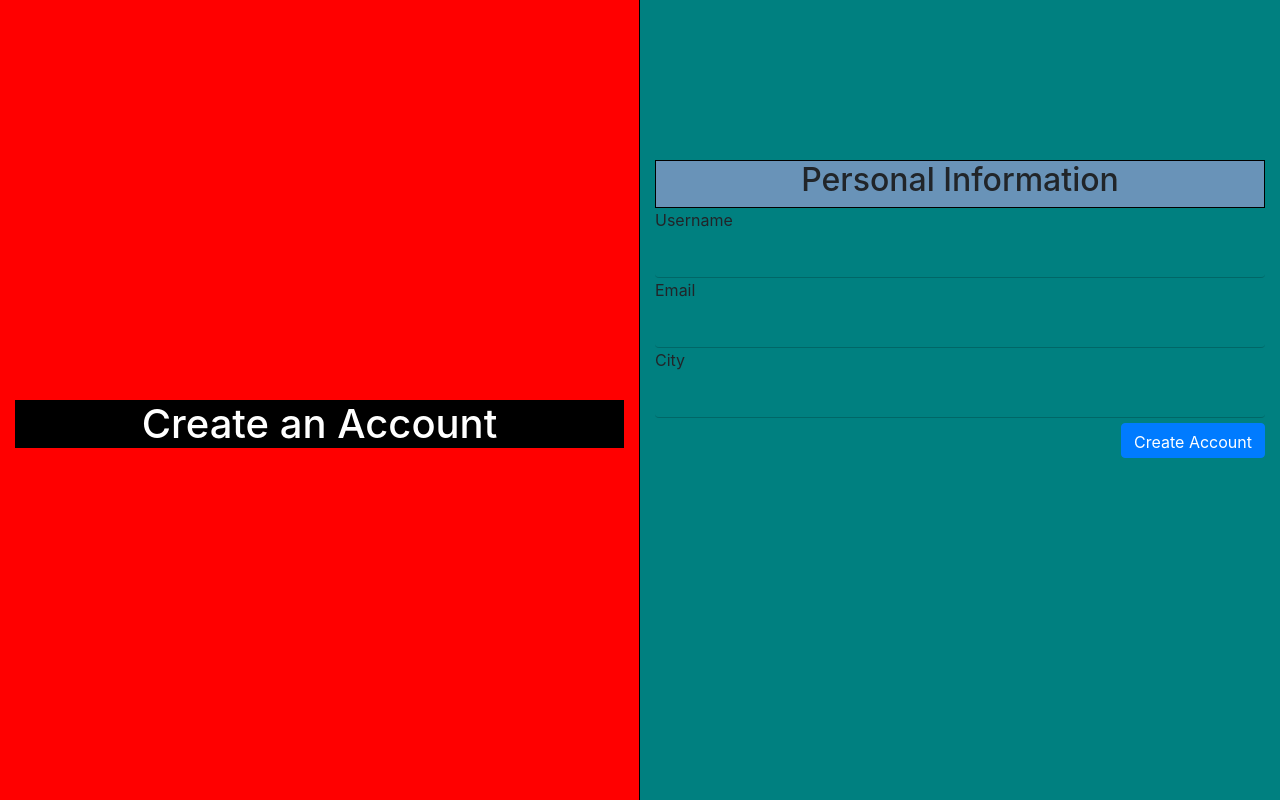
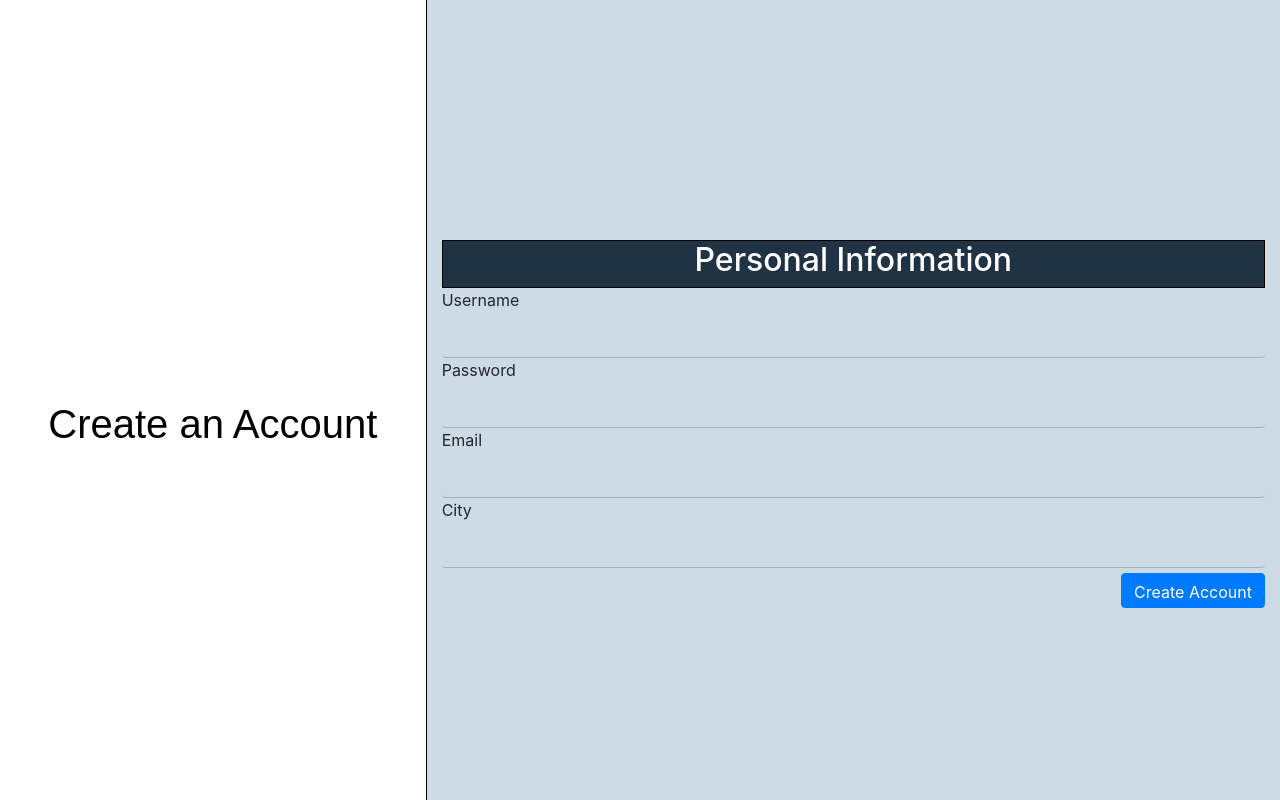
Before and after one commit to maldrete/XTrails, an Angular app in the folder ngXTrails/: page / in a window 1280 px wide. Built offline with nearby package versions, Linux system fonts and the light colour scheme.

Commit message:
added forms module and ng form to register component

```diff
--- a/ngXTrails/src/app/app.module.ts
+++ b/ngXTrails/src/app/app.module.ts
@@ -4,6 +4,7 @@ import { AppComponent } from './app.component';
 import { HttpClientModule } from '@angular/common/http';
 import { AuthService } from './services/auth.service';
 import { RegisterComponent } from './components/register/register.component';
+import { FormsModule } from '@angular/forms';
 
 @NgModule({
   declarations: [
@@ -13,6 +14,7 @@ import { RegisterComponent } from './components/register/register.component';
   imports: [
     BrowserModule,
     HttpClientModule,
+    FormsModule,
   ],
   providers: [AuthService],
   bootstrap: [AppComponent]
--- a/ngXTrails/src/app/components/register/register.component.css
+++ b/ngXTrails/src/app/components/register/register.component.css
@@ -1,10 +1,7 @@
 .largest {
-  background-color: blueviolet;
   height: 100vh;
 }
 .left {
-  /* float: left; */
-  background-color: red;
   height: 100vh;
   width: 100%;
   border-right: 1px solid black;
@@ -14,12 +11,12 @@
   /* float: right; */
   height: 100vh;
   width: 100%;
-  background-color: teal;
+  background-color: #cddbe7;
 }
 
 .banner {
-  background-color: black;
-  color: white;
+  color: black;
+  font-family: sans-serif;
   text-align: center;
   width: 100%;
   top: 50%;
@@ -31,13 +28,15 @@
   width: 100%;
   max-height: 90%;
   position: relative;
-  top: 20%;
+  top: 30%;
 }
 
 .header {
   border: 1px solid black;
   text-align: center;
-  background-color: #6993b8;
+  background-color: #203344;
+
+  color: white;
 }
 
 button {
@@ -56,6 +55,8 @@ button {
   outline: none;
   outline-color: transparent;
   font-family: sans-serif;
+  /* font-weight: 3em; */
+
 }
 
 input:focus {
@@ -67,5 +68,5 @@ input:focus {
   border-bottom: 2px solid black;
   box-shadow: 0 0.2px 0 0 black;
   border-radius: 0;
-  color: aliceblue;
+  color: black;
 }
--- a/ngXTrails/src/app/components/register/register.component.html
+++ b/ngXTrails/src/app/components/register/register.component.html
@@ -1,29 +1,34 @@
 <div class="largest col-sm-12 container-fluid">
   <div class="row">
-    <div class="left col-sm-6">
+    <div class="left col-sm-4">
       <div class="banner">
         <h1>Create an Account</h1>
       </div>
     </div>
-    <div class="right col-sm-6">
+    <div class="right col-sm-8">
       <div class="form-container">
         <div class="header">
           <h2>Personal Information</h2>
         </div>
-        <form action="">
+        <form #registerForm="ngForm">
           <div>
             <label>Username</label>
-            <input class="field-input form-control" type="username" name="" id="" />
+            <input class="field-input form-control" type="text" name="username" ngModel />
+          </div>
+          <div>
+            <label>Password</label>
+            <input class="field-input form-control" type="password" name="password" ngModel />
           </div>
           <div>
             <label>Email</label>
-            <input class="field-input form-control" type="username" name="" id="" />
+            <input class="field-input form-control" type="text" name="email" ngModel />
           </div>
           <div>
             <label>City</label>
-            <input class="field-input form-control" type="username" name="" id="" />
+            <input class="field-input form-control" type="text" name="location" ngModel />
           </div>
-          <button type="button" class="btn btn-primary">Create Account</button>
+          <button type="button" class="btn btn-primary" (click)="register(registerForm)">Create
+            Account</button>
         </form>
       </div>
     </div>
--- a/ngXTrails/src/app/components/register/register.component.ts
+++ b/ngXTrails/src/app/components/register/register.component.ts
@@ -1,4 +1,7 @@
 import { Component, OnInit } from '@angular/core';
+import { AuthService } from 'src/app/services/auth.service';
+import { NgForm } from '@angular/forms';
+import { User } from 'src/app/entities/user/user';
 
 @Component({
   selector: 'app-register',
@@ -7,9 +10,14 @@ import { Component, OnInit } from '@angular/core';
 })
 export class RegisterComponent implements OnInit {
 
-  constructor() { }
+  constructor(authService: AuthService) { }
 
   ngOnInit(): void {
   }
 
+  register(form: NgForm) {
+    const user: User = form.value;
+    console.log(user);
+  }
+
 }
```
Also changed, not shown: ngXTrails/src/app/entities/playlist/playlist.ts (+4 -3 lines).
